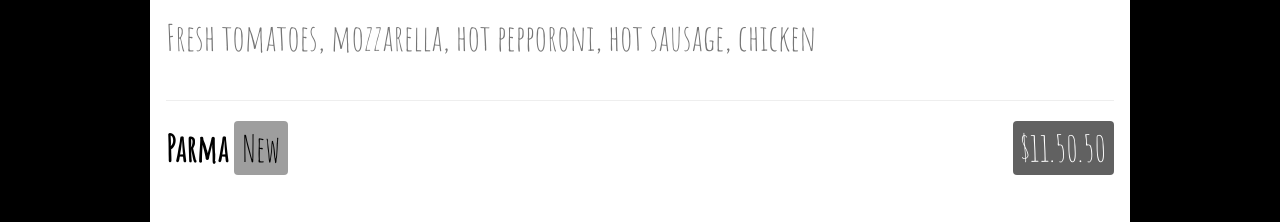
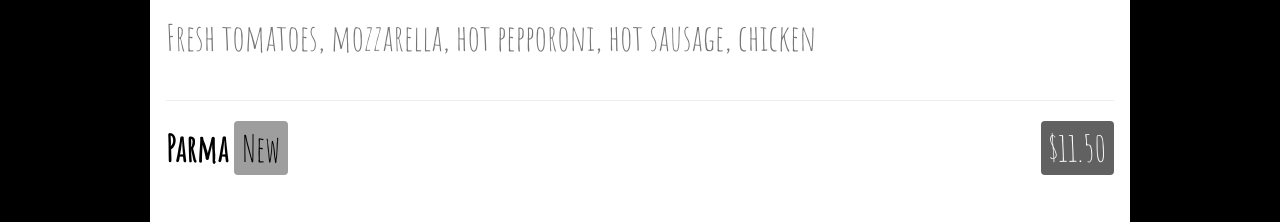
Before and after one commit to SameepShrestha123/SameepShrestha123.github.io, a plain HTML site: page index.html in a window 1280 px wide. Shown: the part 1960-2182 px from the top of the page. Drawn offline with nearby package versions, Linux system fonts and the light colour scheme.

Commit message:
Update index.html

```diff
--- a/index.html
+++ b/index.html
@@ -78,7 +78,7 @@ body,h1,h2,h3,h4,h5,h6 {font-family: "Amatic SC", sans-serif}
       <p class="w3-text-grey">Fresh tomatoes, mozzarella, hot pepporoni, hot sausage, chicken</p>
       <hr>
 
-      <h1><b>Parma</b> <span class="w3-tag w3-grey w3-round">New</span><span class="w3-right w3-tag w3-dark-grey w3-round">$11.50.50</span></h1>
+      <h1><b>Parma</b> <span class="w3-tag w3-grey w3-round">New</span><span class="w3-right w3-tag w3-dark-grey w3-round">$11.50</span></h1>
       <p class="w3-text-grey">Fresh tomatoes, mozzarella, parma, bacon, fresh arugula</p>
     </div>
 
```
